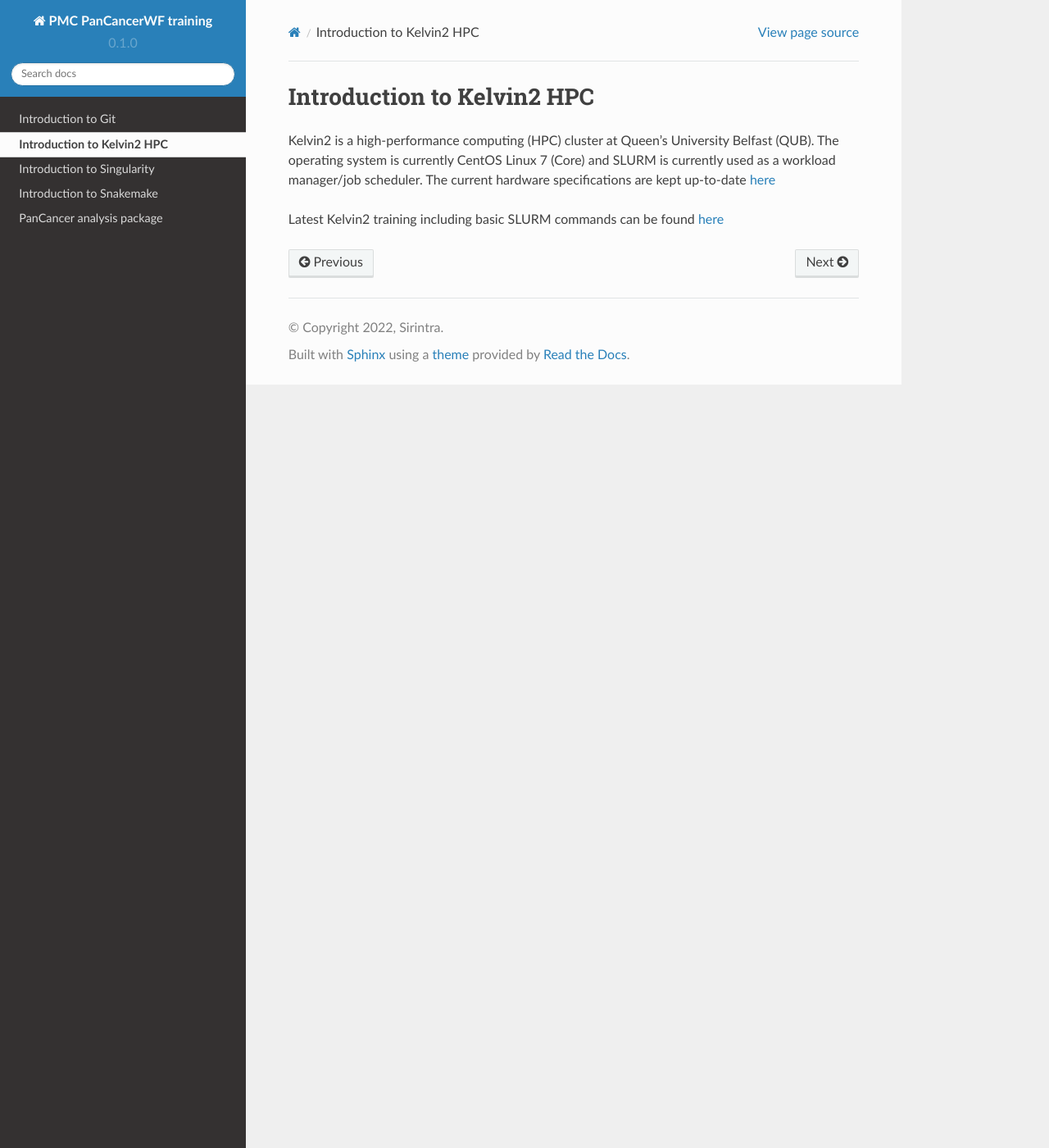
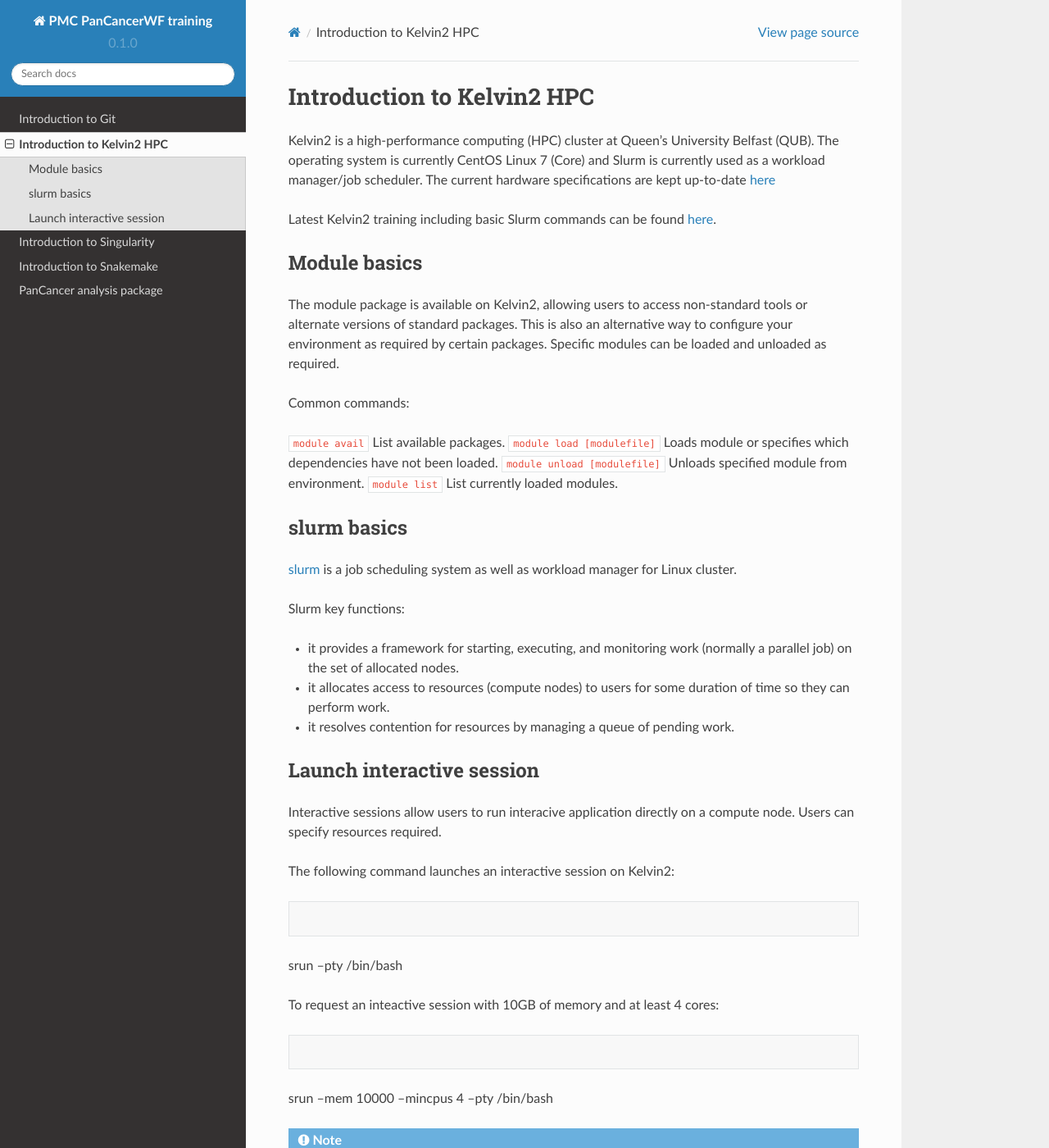
Before and after one commit to sirintra/PMC-PC-training, a Sphinx documentation site: the page built from docs/source/kelvin.rst, in a window 1280 px wide and 1400 px high. Shown: the whole window at 82% size. Built offline with Sphinx 7.4.7 and the Read the Docs theme 2.0.0, drawn with Linux system fonts in a browser that asks for light colours; some of the changed text lies outside the part shown.

Commit message:
Update kelvin.rst

```diff
--- a/docs/source/kelvin.rst
+++ b/docs/source/kelvin.rst
@@ -1,6 +1,47 @@
 Introduction to Kelvin2 HPC
 ============================
-Kelvin2 is a high-performance computing (HPC) cluster at Queen’s University Belfast (QUB). The operating system is currently CentOS Linux 7 (Core) and SLURM is currently used as a workload manager/job scheduler. The current hardware specifications are kept up-to-date `here <https://ni-hpc.ac.uk/Kelvin2/>`_
+Kelvin2 is a high-performance computing (HPC) cluster at Queen’s University Belfast (QUB). The operating system is currently CentOS Linux 7 (Core) and Slurm is currently used as a workload manager/job scheduler. The current hardware specifications are kept up-to-date `here <https://ni-hpc.ac.uk/Kelvin2/>`_
 
 
-Latest Kelvin2 training including basic SLURM commands can be found `here <https://gitlab.qub.ac.uk/qub_hpc/kelvin_training>`_
+Latest Kelvin2 training including basic Slurm commands can be found `here <https://gitlab.qub.ac.uk/qub_hpc/kelvin_training>`_.
+
+
+Module basics
+-----------------
+The module package is available on Kelvin2, allowing users to access non-standard tools or alternate versions of standard packages. This is also an alternative way to configure your environment as required by certain packages. Specific modules can be loaded and unloaded as required.
+
+Common commands:
+
+``module avail`` List available packages.
+``module load [modulefile]``	Loads module or specifies which dependencies have not been loaded.
+``module unload [modulefile]``	Unloads specified module from environment.
+``module list``	List currently loaded modules.
+
+
+slurm basics
+---------------
+`slurm <https://slurm.schedmd.com/documentation.html>`_ is a job scheduling system as well as workload manager for Linux cluster.
+
+Slurm key functions:
+
+* it provides a framework for starting, executing, and monitoring work (normally a parallel job) on the set of allocated nodes.
+* it allocates access to resources (compute nodes) to users for some duration of time so they can perform work.
+* it resolves contention for resources by managing a queue of pending work.
+
+
+Launch interactive session
+--------------------------
+Interactive sessions allow users to run interacive application directly on a compute node. Users can specify resources required.
+
+The following command launches an interactive session on Kelvin2:
+
+.. code-block:: bash
+srun --pty /bin/bash
+
+To request an inteactive session with 10GB of memory and at least 4 cores:
+
+.. code-block:: bash
+srun --mem 10000 --mincpus 4 --pty /bin/bash
+
+.. note::
+   An inteactive job will start immediately if requested resources are avaliable or will wait in the queue if no resources available
```
